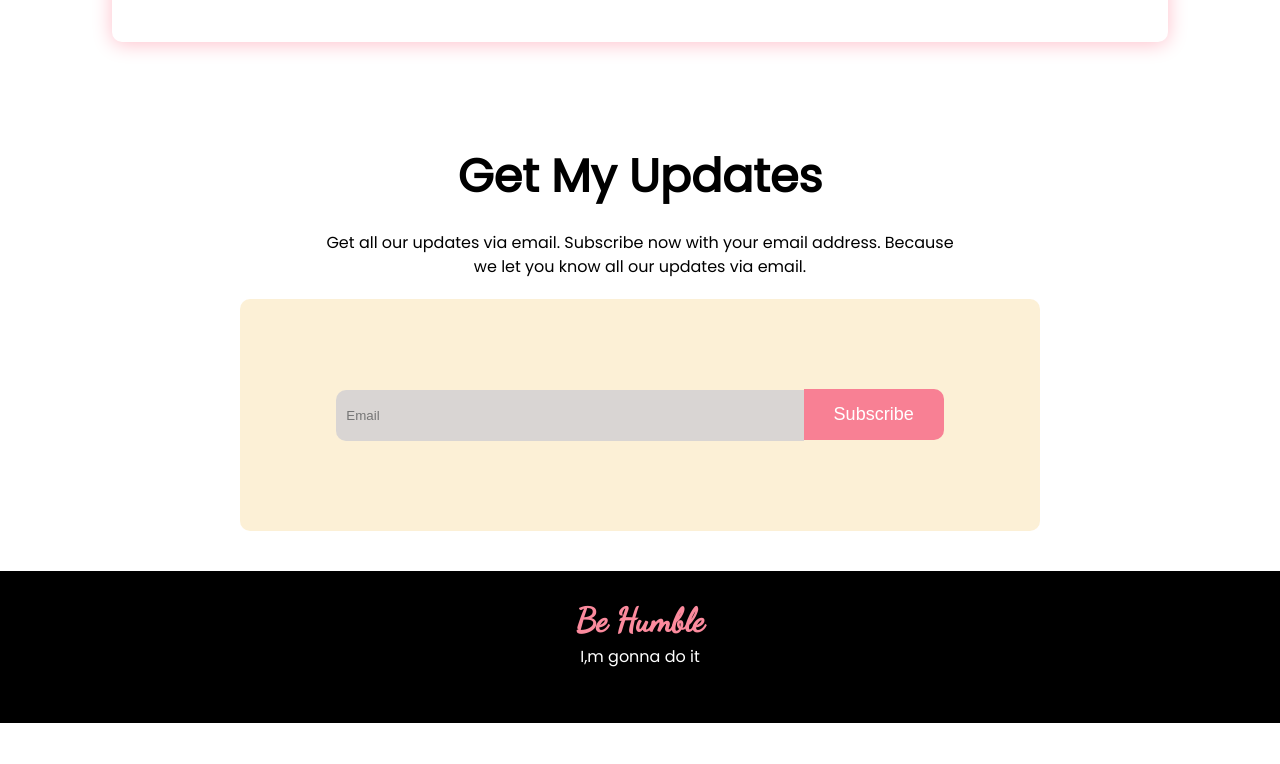
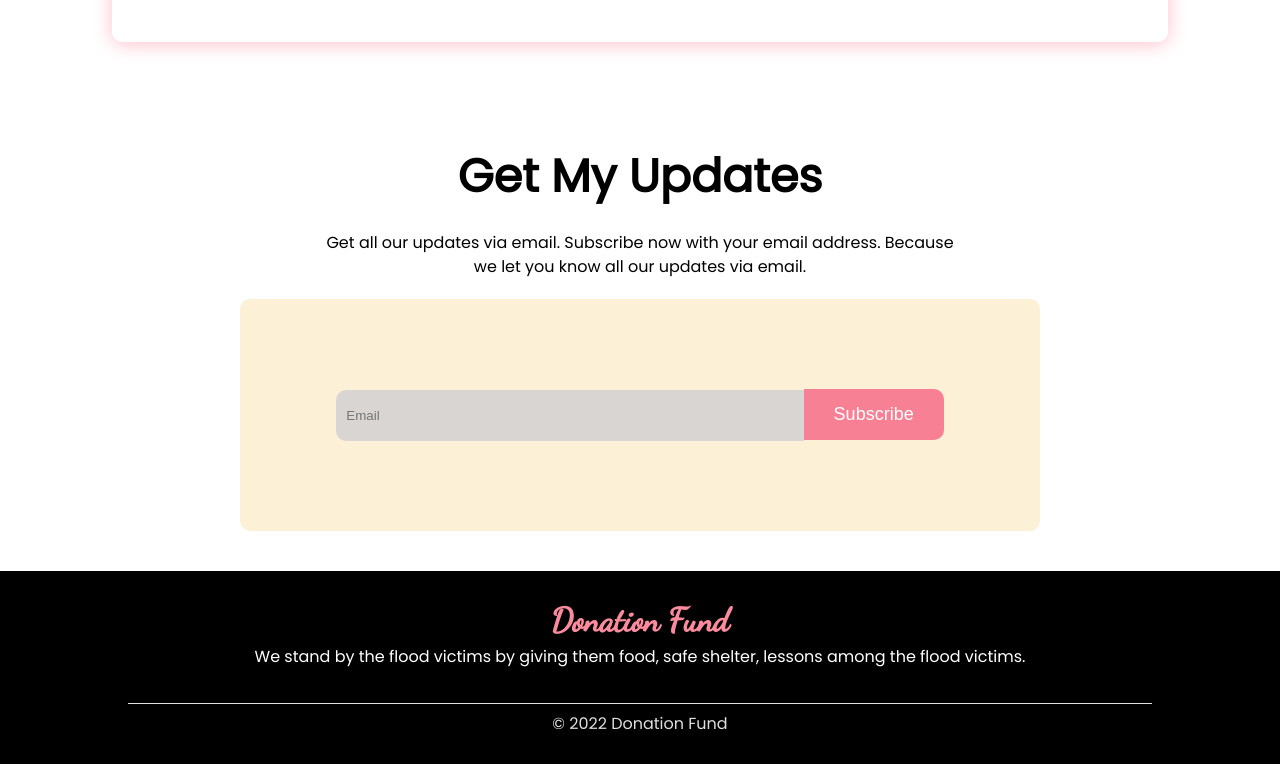
Before and after one commit to dev-shohanur/donation, a plain HTML site: page index.html in a window 1280 px wide. Shown: the part 1950-2714 px from the top of the page. Before the commit the page ends 2673 px from the top, so only its background shows below. Drawn offline with Linux system fonts and the light colour scheme.

Commit message:
footer updeat

```diff
--- a/index.html
+++ b/index.html
@@ -35,8 +35,10 @@
                 <h2 class="donate-item">5000k</h2>
             </div>
             <div class="type-donate-amount">
-                <input class="donate-form" type="text" name="" id="" placeholder="Other Amount (Taka)"><br>
-                <input class="global-button" type="button" value="Donate Now">
+                <form action="">
+                    <input class="donate-form" type="text" name="" id="" placeholder="Other Amount (Taka)"><br>
+                    <input class="global-button" type="button" value="Donate Now">
+                </form>
             </div>
         </div>
     </section>
@@ -94,7 +96,8 @@
     </section>
 </body>
 <footer>
-    <h2>Be Humble</h2>
-    <p>I,m gonna do it</p>
+    <h2>Donation Fund</h2>
+    <p>We stand by the flood victims by giving them food, safe shelter, lessons among the flood victims.</p>
+    <p class="copy-right-text">© 2022 Donation Fund</p>
 </footer>
 </html>
--- a/style.css
+++ b/style.css
@@ -158,7 +158,7 @@ footer {
     line-height: 20px;
     margin-top: 40px;
     padding-top: 40px;
-    padding-bottom: 40px;
+    padding-bottom: 10px;
     text-align: center;
     background-color: black;
 }
@@ -166,3 +166,16 @@ footer h2 {
     color: rgb(251, 138, 157);
     font-family: 'Dancing Script', cursive;
 }
+footer p {
+    padding-bottom: 20px;
+}
+
+footer .copy-right-text {
+    text-align: center;
+    padding-top: 10px;
+    color: rgb(224, 222, 222);
+    padding-bottom: -40px;
+    margin: auto;
+    border-top: 1px solid rgb(224, 222, 222);
+    width: 80%;
+}
```
